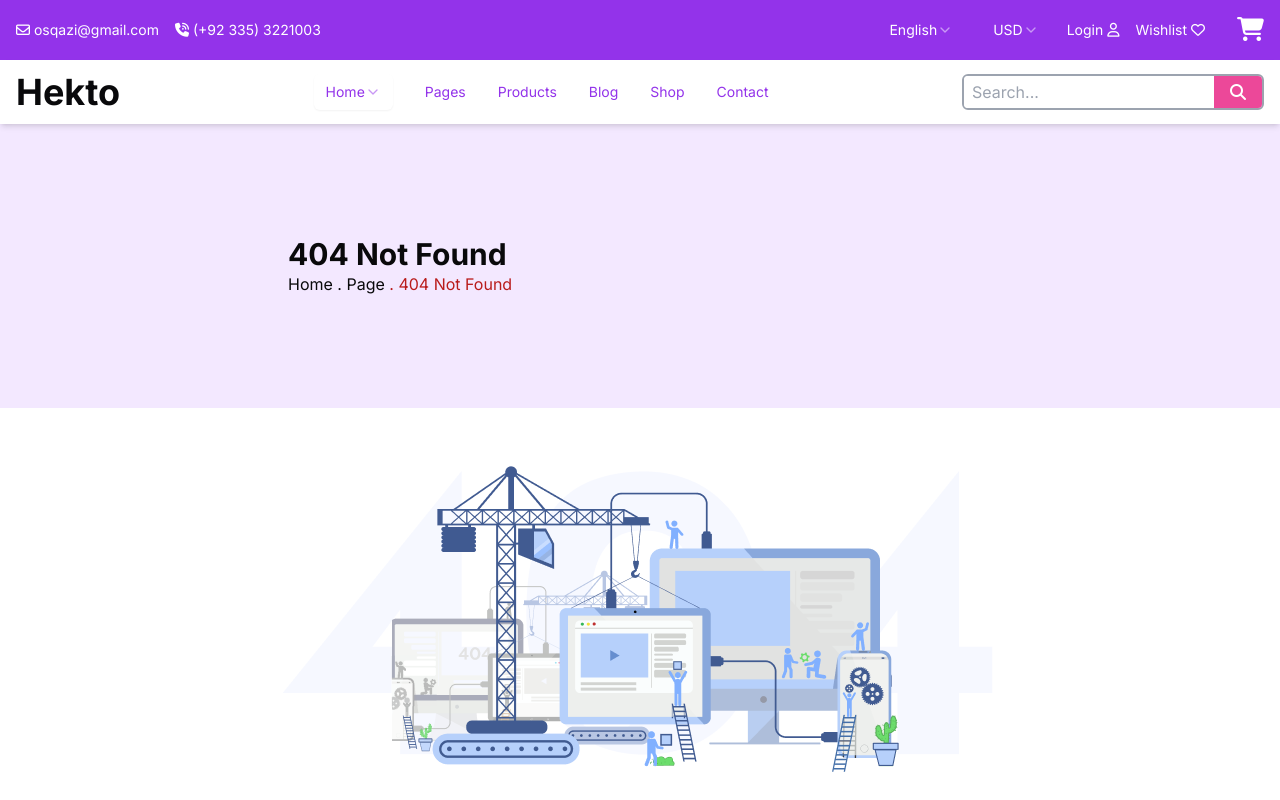
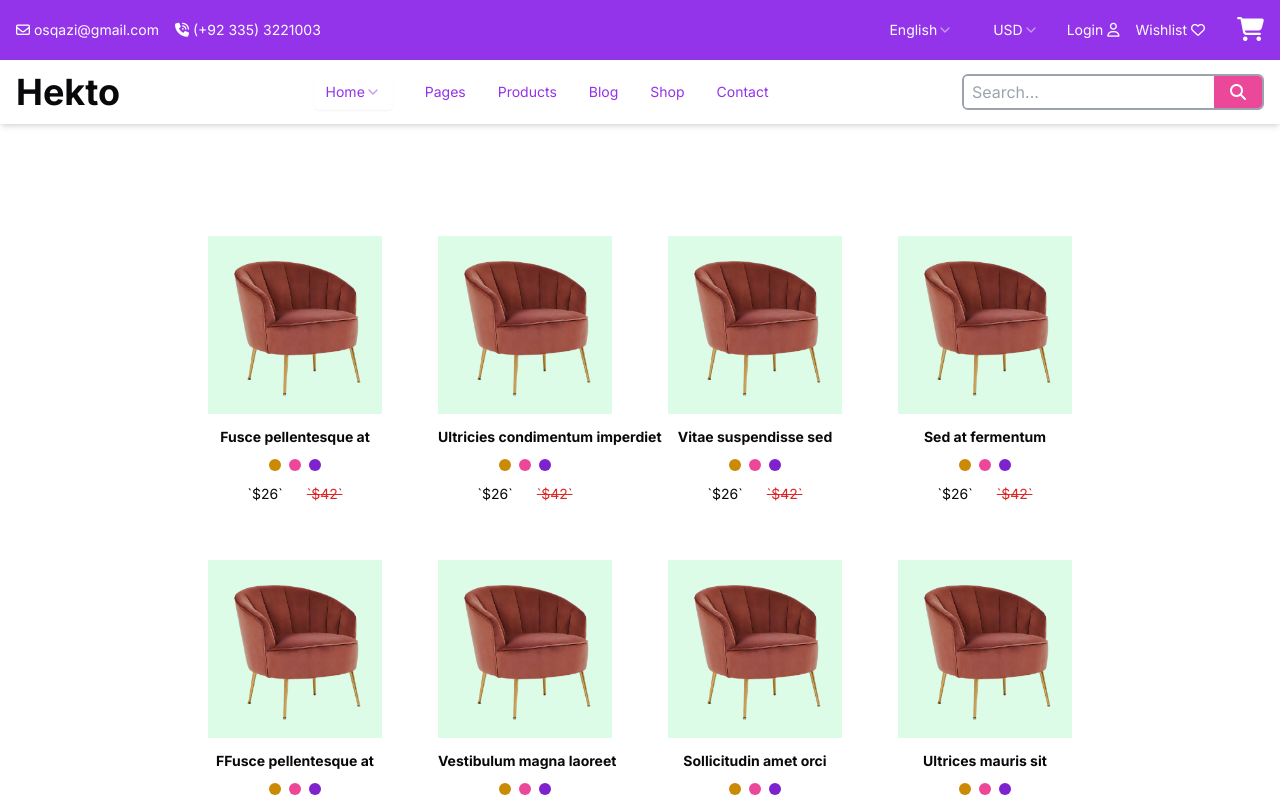
Before and after one commit to osqazi/hackathon-template-4, a Next.js app: page /Shop in a window 1280 px wide. Before the commit this address had no page. Shown: the top 800 px of the page. Built offline with nearby package versions, Linux system fonts and the light colour scheme.

Commit message:
shop grid

```diff
--- /dev/null
+++ b/src/app/Shop/page.tsx
@@ -0,0 +1,9 @@
+import ShopGrid from "../components/ShopGrid";
+
+export default function Shop(){
+    return(
+        <div>
+            <ShopGrid/>
+        </div>
+    )
+}
--- /dev/null
+++ b/src/app/components/ShopGrid.tsx
@@ -0,0 +1,38 @@
+import shopItems from "../shopItems";
+
+export default function ShopGrid() {
+  return (
+    <div>
+      <div className="grid grid-cols-1 gap-14 mx-52 my-28 md:grid-cols-3 lg:grid-cols-4">
+          {shopItems.map((items, i) => {
+            return (
+                <div className="col-span-1">
+              <div>
+                <div className="bg-green-100">
+                  <img src={items.pic} alt="pic" className="p-4"></img>
+                </div>
+                <div>
+                  <p className="text-center font-bold py-3 text-[14px] text-nowrap">
+                    {items.name}
+                  </p>
+                  <div>
+                    <ul className="flex justify-center gap-2">
+                      <li className="h-3 w-3 bg-yellow-600 rounded-full"></li>
+                      <li className="h-3 w-3 bg-pink-500 rounded-full"></li>
+                      <li className="h-3 w-3 bg-purple-700 rounded-full"></li>
+                    </ul>
+                  </div>
+                  <div className="flex justify-center gap-6 pt-3 text-[14px]">
+                    <p>`${items.newprice}`</p>
+                    <p className="text-red-600 line-through">`${items.oldprice}`</p>
+                  </div>
+                </div>
+              </div>
+              </div>
+            );
+          })}
+
+      </div>
+    </div>
+  );
+}
--- /dev/null
+++ b/src/app/shopItems.tsx
@@ -0,0 +1,79 @@
+
+const shopItems = [
+    {
+        "name":"Fusce pellentesque at",
+        "newprice":"26",
+        "oldprice":"42",
+        "pic": '/images/shopItems/Item1.png'
+    },
+    {
+        "name":"Ultricies condimentum imperdiet",
+        "newprice":"26",
+        "oldprice":"42",
+        "pic": '/images/shopItems/Item1.png'
+
+    },
+    {
+        "name":"Vitae suspendisse sed",
+        "newprice":"26",
+        "oldprice":"42",
+        "pic": '/images/shopItems/Item1.png'
+    },
+    {
+        "name":"Sed at fermentum",
+        "newprice":"26",
+        "oldprice":"42",
+        "pic": '/images/shopItems/Item1.png'
+    },
+    {
+        "name":"FFusce pellentesque at",
+        "newprice":"26",
+        "oldprice":"42",
+        "pic": '/images/shopItems/Item1.png'
+    },
+    {
+        "name":"Vestibulum magna laoreet",
+        "newprice":"26",
+        "oldprice":"42",
+        "pic": '/images/shopItems/Item1.png'
+    },
+    {
+        "name":"Sollicitudin amet orci",
+        "newprice":"26",
+        "oldprice":"42",
+        "pic": '/images/shopItems/Item1.png'
+    },
+    {
+        "name":"Ultrices mauris sit",
+        "newprice":"26",
+        "oldprice":"42",
+        "pic": '/images/shopItems/Item1.png'
+    },
+    {
+        "name":"Pellentesque condimentum ac",
+        "newprice":"26",
+        "oldprice":"42",
+        "pic": '/images/shopItems/Item1.png'
+    },
+    {
+        "name":"Cras scelerisque velit",
+        "newprice":"26",
+        "oldprice":"42",
+        "pic": '/images/shopItems/Item1.png'
+    },
+    {
+        "name":"Lectus vulputate faucibus",
+        "newprice":"26",
+        "oldprice":"42",
+        "pic": '/images/shopItems/Item1.png'
+    },
+    {
+        "name":"Purus risus, ut",
+        "newprice":"26",
+        "oldprice":"42",
+        "pic": '/images/shopItems/Item1.png'
+    },
+
+]
+
+export default shopItems;
```
Also changed, not shown: public/images/shopItems/item1.png (added).
